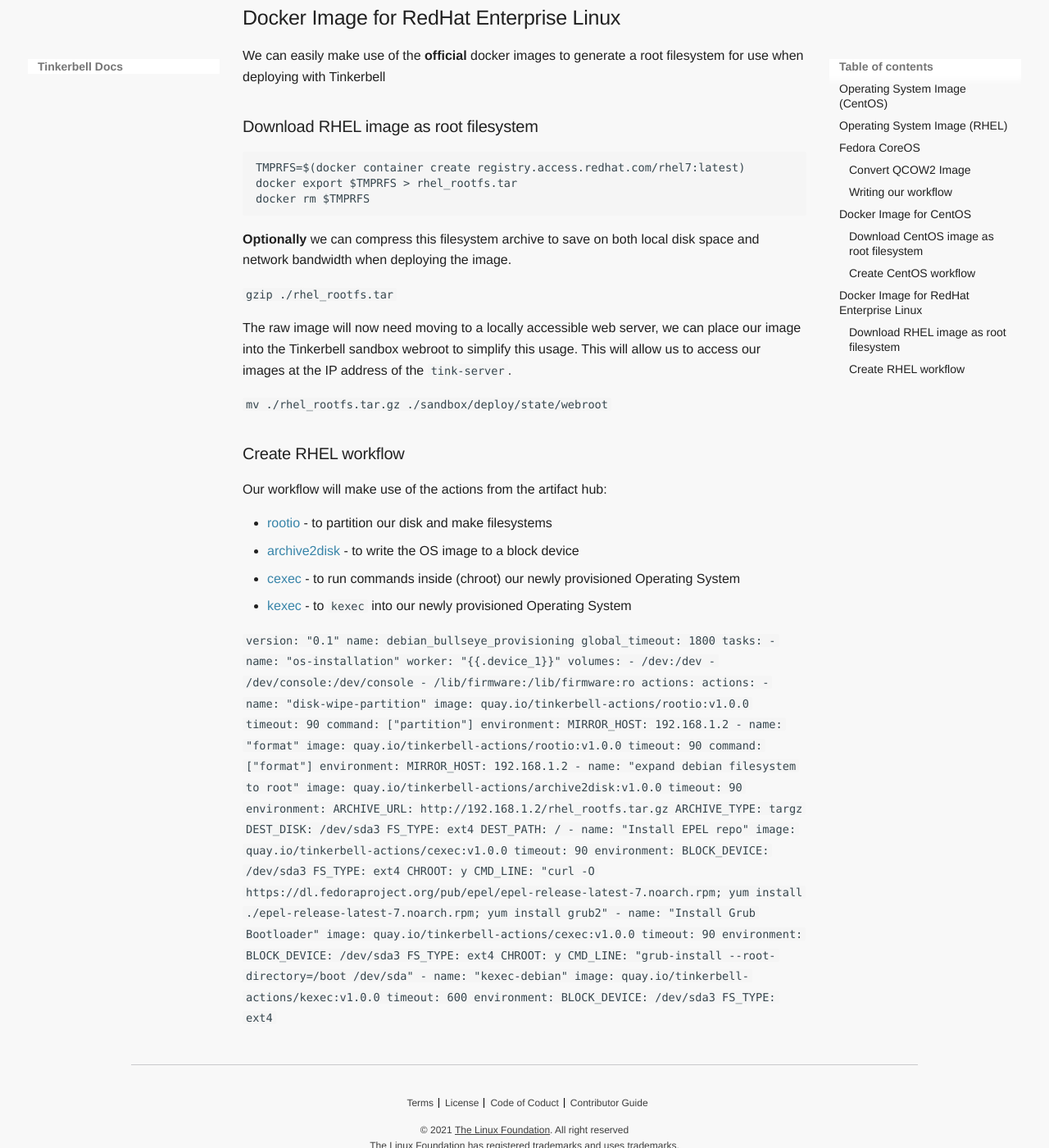
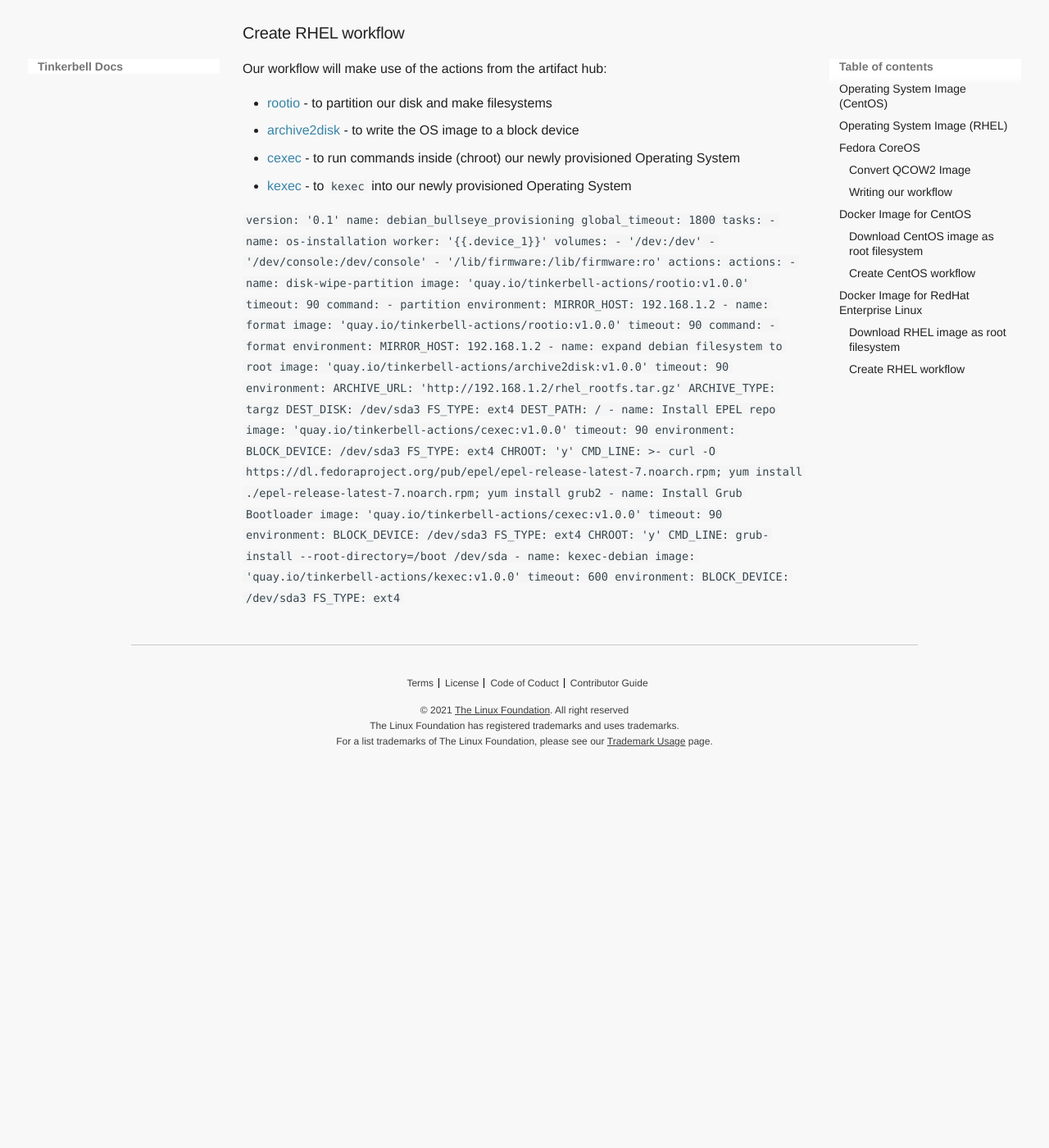
Before and after one commit to tinkerbell/tinkerbell-docs, an MkDocs documentation site: the page built from docs/deploying-operating-systems/examples-rhel-centos.md, in a window 1280 px wide and 1400 px high, scrolled down 4719 px. Shown: the whole window at 82% size. Built offline with MkDocs 1.6.1 and Material for MkDocs 9.7.7, drawn with Linux system fonts in a browser that asks for light colours; some web fonts are replaced; after the commit the page ends 5665 px from its top, so only the background shows below that; some of the changed text lies outside the part shown.

````diff
--- a/docs/deploying-operating-systems/examples-rhel-centos.md
+++ b/docs/deploying-operating-systems/examples-rhel-centos.md
@@ -135,53 +136,55 @@ tasks:
  - [kexec](https://artifacthub.io/packages/tbaction/tinkerbell-community/kexec) - to `kexec` into our newly provisioned Operating System
 
  ```
- version: "0.1"
- name: debian_bullseye_provisioning
- global_timeout: 1800
- tasks:
-   - name: "os-installation"
-	 worker: "{{.device_1}}"
-	 volumes:
-	   - /dev:/dev
-	   - /dev/console:/dev/console
-	   - /lib/firmware:/lib/firmware:ro
-	 actions:
-	   actions:
-	   - name: "disk-wipe-partition"
-		 image: quay.io/tinkerbell-actions/rootio:v1.0.0
-		 timeout: 90
-		 command: ["partition"]
-		 environment:
-			 MIRROR_HOST: 192.168.1.2
-	   - name: "format"
-		 image: quay.io/tinkerbell-actions/rootio:v1.0.0
-		 timeout: 90
-		 command: ["format"]
-		 environment:
-			 MIRROR_HOST: 192.168.1.2
-	   - name: "expand debian filesystem to root"
-		 image: quay.io/tinkerbell-actions/archive2disk:v1.0.0
-		 timeout: 90
-		 environment:
-			 ARCHIVE_URL: http://192.168.1.2/centos_rootfs.tar.gz
-			 ARCHIVE_TYPE: targz
-			 DEST_DISK: /dev/sda3
-			 FS_TYPE: ext4
-			 DEST_PATH: /
-	   - name: "Install Grub Bootloader"
-		 image: quay.io/tinkerbell-actions/cexec:v1.0.0
-		 timeout: 90
-		 environment:
-			   BLOCK_DEVICE: /dev/sda3
-			 FS_TYPE: ext4
-			 CHROOT: y
-			 CMD_LINE: "grub-install --root-directory=/boot /dev/sda"
-	   - name: "kexec-debian"
-		 image: quay.io/tinkerbell-actions/kexec:v1.0.0
-		 timeout: 600
-		 environment:
-		   BLOCK_DEVICE: /dev/sda3
-		   FS_TYPE: ext4
+version: '0.1'
+name: debian_bullseye_provisioning
+global_timeout: 1800
+tasks:
+  - name: os-installation
+	worker: '{{.device_1}}'
+	volumes:
+	  - '/dev:/dev'
+	  - '/dev/console:/dev/console'
+	  - '/lib/firmware:/lib/firmware:ro'
+	actions:
+	  actions:
+		- name: disk-wipe-partition
+		  image: 'quay.io/tinkerbell-actions/rootio:v1.0.0'
+		  timeout: 90
+		  command:
+			- partition
+		  environment:
+			MIRROR_HOST: 192.168.1.2
+		- name: format
+		  image: 'quay.io/tinkerbell-actions/rootio:v1.0.0'
+		  timeout: 90
+		  command:
+			- format
+		  environment:
+			MIRROR_HOST: 192.168.1.2
+		- name: expand debian filesystem to root
+		  image: 'quay.io/tinkerbell-actions/archive2disk:v1.0.0'
+		  timeout: 90
+		  environment:
+			ARCHIVE_URL: 'http://192.168.1.2/centos_rootfs.tar.gz'
+			ARCHIVE_TYPE: targz
+			DEST_DISK: /dev/sda3
+			FS_TYPE: ext4
+			DEST_PATH: /
+		- name: Install Grub Bootloader
+		  image: 'quay.io/tinkerbell-actions/cexec:v1.0.0'
+		  timeout: 90
+		  environment:
+			BLOCK_DEVICE: /dev/sda3
+			FS_TYPE: ext4
+			CHROOT: 'y'
+			CMD_LINE: grub-install --root-directory=/boot /dev/sda
+		- name: kexec-debian
+		  image: 'quay.io/tinkerbell-actions/kexec:v1.0.0'
+		  timeout: 600
+		  environment:
+			BLOCK_DEVICE: /dev/sda3
+			FS_TYPE: ext4
  ```
 
 
@@ -216,59 +219,64 @@ Our workflow will make use of the actions from the artifact hub:
   - [kexec](https://artifacthub.io/packages/tbaction/tinkerbell-community/kexec) - to `kexec` into our newly provisioned Operating System
 
   ```
-version: "0.1"
+version: '0.1'
 name: debian_bullseye_provisioning
 global_timeout: 1800
 tasks:
-- name: "os-installation"
-  worker: "{{.device_1}}"
-  volumes:
-	- /dev:/dev
-	- /dev/console:/dev/console
-	- /lib/firmware:/lib/firmware:ro
-  actions:
+  - name: os-installation
+	worker: '{{.device_1}}'
+	volumes:
+	  - '/dev:/dev'
+	  - '/dev/console:/dev/console'
+	  - '/lib/firmware:/lib/firmware:ro'
 	actions:
-	- name: "disk-wipe-partition"
-	  image: quay.io/tinkerbell-actions/rootio:v1.0.0
-	  timeout: 90
-	  command: ["partition"]
-	  environment:
-		  MIRROR_HOST: 192.168.1.2
-	- name: "format"
-	  image: quay.io/tinkerbell-actions/rootio:v1.0.0
-	  timeout: 90
-	  command: ["format"]
-	  environment:
-		  MIRROR_HOST: 192.168.1.2
-	- name: "expand debian filesystem to root"
-	  image: quay.io/tinkerbell-actions/archive2disk:v1.0.0
-	  timeout: 90
-	  environment:
-		  ARCHIVE_URL: http://192.168.1.2/rhel_rootfs.tar.gz
-		  ARCHIVE_TYPE: targz
-		  DEST_DISK: /dev/sda3
-		  FS_TYPE: ext4
-		  DEST_PATH: /
-    - name: "Install EPEL repo"
-	  image: quay.io/tinkerbell-actions/cexec:v1.0.0
-	  timeout: 90
-	  environment:
-		  BLOCK_DEVICE: /dev/sda3
-		  FS_TYPE: ext4
-		  CHROOT: y
-		  CMD_LINE: "curl -O https://dl.fedoraproject.org/pub/epel/epel-release-latest-7.noarch.rpm; yum install ./epel-release-latest-7.noarch.rpm; yum install grub2"
-	- name: "Install Grub Bootloader"
-	  image: quay.io/tinkerbell-actions/cexec:v1.0.0
-	  timeout: 90
-	  environment:
-          BLOCK_DEVICE: /dev/sda3
-		  FS_TYPE: ext4
-		  CHROOT: y
-		  CMD_LINE: "grub-install --root-directory=/boot /dev/sda"
-	- name: "kexec-debian"
-	  image: quay.io/tinkerbell-actions/kexec:v1.0.0
-	  timeout: 600
-	  environment:
-		BLOCK_DEVICE: /dev/sda3
-		FS_TYPE: ext4
+	  actions:
+		- name: disk-wipe-partition
+		  image: 'quay.io/tinkerbell-actions/rootio:v1.0.0'
+		  timeout: 90
+		  command:
+			- partition
+		  environment:
+			MIRROR_HOST: 192.168.1.2
+		- name: format
+		  image: 'quay.io/tinkerbell-actions/rootio:v1.0.0'
+		  timeout: 90
+		  command:
+			- format
+		  environment:
+			MIRROR_HOST: 192.168.1.2
+		- name: expand debian filesystem to root
+		  image: 'quay.io/tinkerbell-actions/archive2disk:v1.0.0'
+		  timeout: 90
+		  environment:
+			ARCHIVE_URL: 'http://192.168.1.2/rhel_rootfs.tar.gz'
+			ARCHIVE_TYPE: targz
+			DEST_DISK: /dev/sda3
+			FS_TYPE: ext4
+			DEST_PATH: /
+		- name: Install EPEL repo
+		  image: 'quay.io/tinkerbell-actions/cexec:v1.0.0'
+		  timeout: 90
+		  environment:
+			BLOCK_DEVICE: /dev/sda3
+			FS_TYPE: ext4
+			CHROOT: 'y'
+			CMD_LINE: >-
+			  curl -O
+			  https://dl.fedoraproject.org/pub/epel/epel-release-latest-7.noarch.rpm;
+			  yum install ./epel-release-latest-7.noarch.rpm; yum install grub2
+		- name: Install Grub Bootloader
+		  image: 'quay.io/tinkerbell-actions/cexec:v1.0.0'
+		  timeout: 90
+		  environment:
+			BLOCK_DEVICE: /dev/sda3
+			FS_TYPE: ext4
+			CHROOT: 'y'
+			CMD_LINE: grub-install --root-directory=/boot /dev/sda
+		- name: kexec-debian
+		  image: 'quay.io/tinkerbell-actions/kexec:v1.0.0'
+		  timeout: 600
+		  environment:
+			BLOCK_DEVICE: /dev/sda3
+			FS_TYPE: ext4
   ```
````
Also changed, not shown: other parts of docs/deploying-operating-systems/examples-rhel-centos.md (+14 -13 lines).
